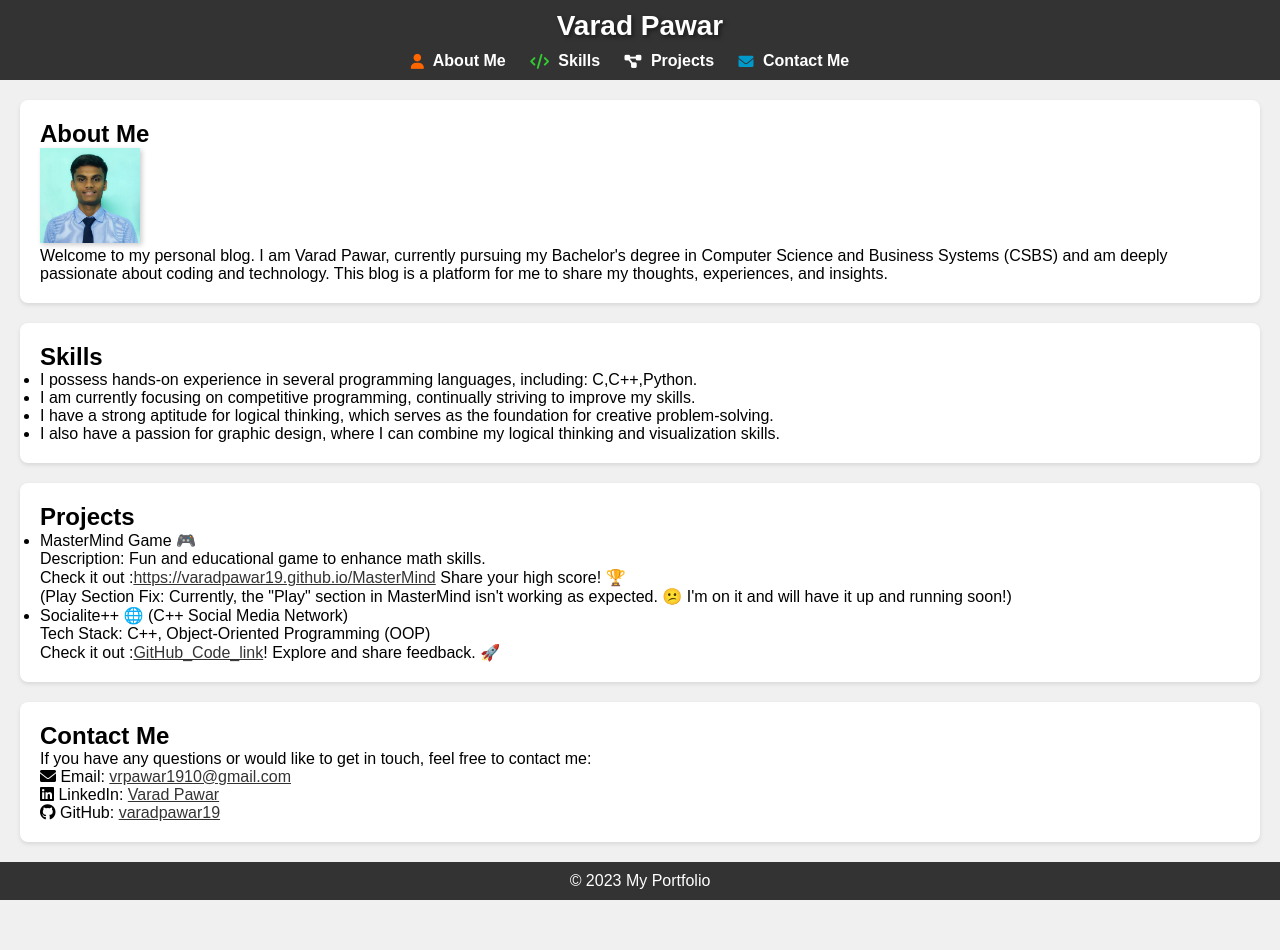
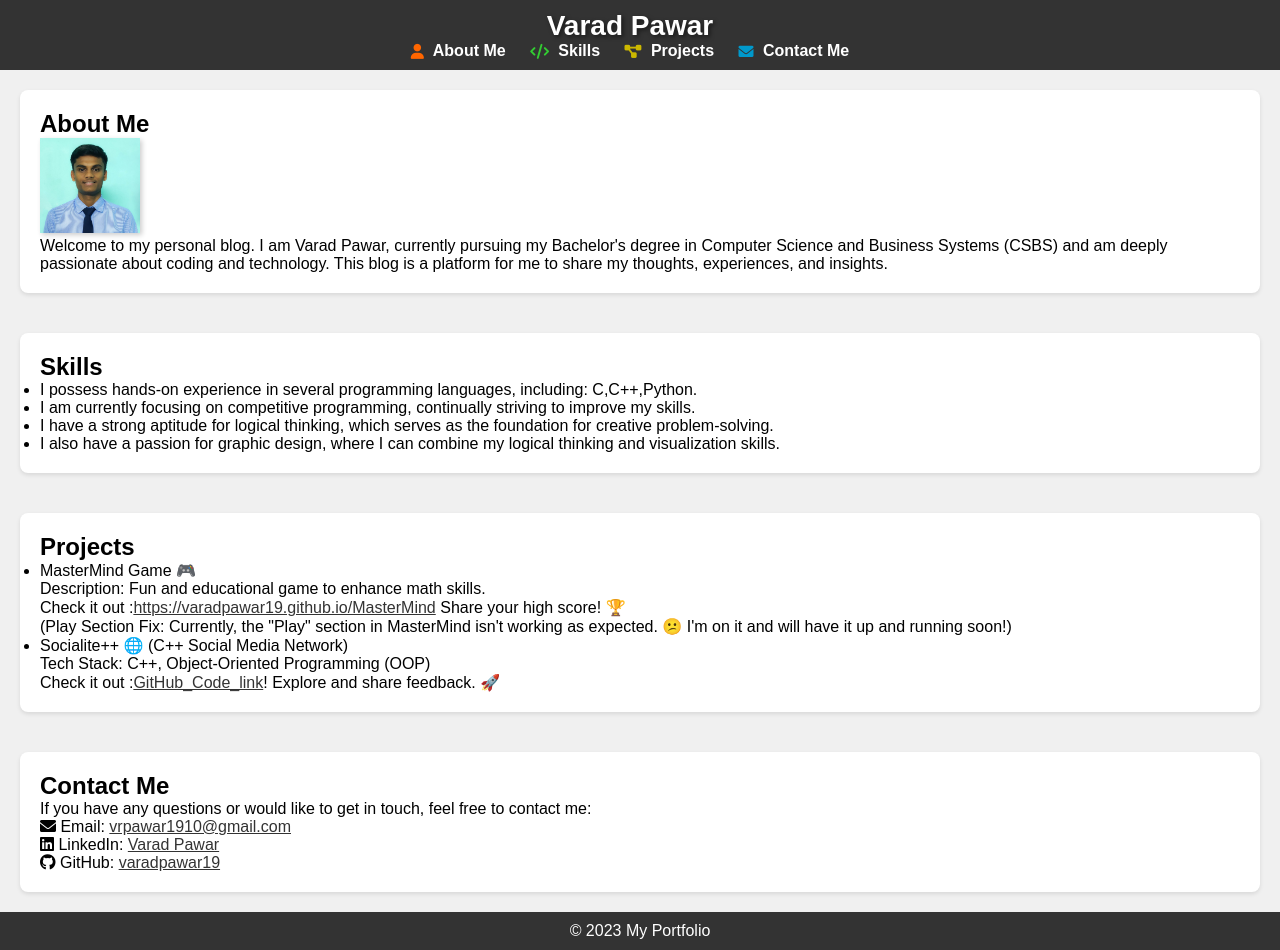
Before and after one commit to Varadpawar19/varadpawar, a plain HTML site: page index.html in a window 1280 px wide. Before the commit the page ends 900 px from the top, so only its background shows below. Drawn offline with Linux system fonts and the light colour scheme.

Commit message:
style.css

```diff
--- a/style.css
+++ b/style.css
@@ -1,10 +1,8 @@
-/* Reset some default browser styles */
 body, h1, h2, p, ul, li {
     margin: 0;
     padding: 0;
 }
 
-/* Global Styles */
 body {
     font-family: Arial, sans-serif;
     background-color: #f0f0f0;
@@ -20,7 +18,7 @@ header {
 
 header h1 {
     font-size: 28px;
-    margin-bottom: 10px;
+    margin-right: 20px;
     text-shadow: 2px 2px 4px rgba(0, 0, 0, 0.5);
     animation: fadeInUp 1s ease-in-out;
 }
@@ -56,20 +54,6 @@ section {
     animation: fadeIn 1s ease-in-out;
 }
 
-footer {
-    text-align: center;
-    background-color: #333;
-    color: #fff;
-    padding: 10px 0;
-    animation: fadeInUp 1s ease-in-out;
-}
-
-/* Specific Page Styles */
-/* Add specific styles for each page (e.g., #about, #skills, #contact) */
-
-/* Add more styles as needed */
-
-/* Keyframes for Animations */
 @keyframes fadeIn {
     from {
         opacity: 0;
@@ -89,9 +73,6 @@ footer {
         transform: translateY(0);
     }
 }
-/* ... (Previous CSS styles) */
-
-/* Navigation Menu Styles */
 nav ul {
     list-style: none;
     animation: fadeIn 1s ease-in-out; /* Add fade-in animation to the entire list */
@@ -111,13 +92,6 @@ nav ul li a {
     transition: color 0.3s ease-in-out;
 }
 
-nav ul li a:hover {
-    color: #ff6600;
-}
-
-/* ... (Rest of your CSS) */
-
-/* Keyframes for Animations */
 @keyframes fadeIn {
     from {
         opacity: 0;
@@ -128,7 +102,6 @@ nav ul li a:hover {
         transform: translateY(0);
     }
 }
-/* ... (Previous CSS styles) */
 
 /* Navigation Menu Styles */
 nav ul {
@@ -150,31 +123,29 @@ nav ul li a {
     transition: color 0.3s ease-in-out;
 }
 
-/* Styles for Font Awesome Icons */
-/* Adjust the size and color of the icons */
+
 nav ul li a i {
-    font-size: 15px; /* Adjust the size as needed */
-    margin-right: 5px; /* Add some spacing between the icon and text */
-    vertical-align: middle; /* Center the icon vertically with the text */
+    font-size: 15px;
+    margin-right: 5px;
+    vertical-align: middle;
 }
 
-/* Styles for Specific Icons */
-/* You can use class names for specific icons and customize them individually */
 nav ul li a .fas.fa-user { /* Styles for the user icon */
-    color: #ff6600; /* Change the color as needed */
+    color: #ff6600;
 }
 
 nav ul li a .fas.fa-code { /* Styles for the code icon */
-    color: #33cc33; /* Change the color as needed */
+    color: #33cc33;
 }
 
 nav ul li a .fas.fa-envelope { /* Styles for the envelope icon */
-    color: #0099cc; /* Change the color as needed */
+    color: #0099cc;
 }
 
-/* ... (Rest of your CSS) */
+nav ul li a .fas.fa-project-diagram { /* Styles for the envelope icon */
+    color: #ccb800;
+}
 
-/* Keyframes for Animations */
 @keyframes fadeIn {
     from {
         opacity: 0;
@@ -185,3 +156,32 @@ nav ul li a .fas.fa-envelope { /* Styles for the envelope icon */
         transform: translateY(0);
     }
 }
+
+html {
+    height: 100%;
+}
+
+body {
+    margin: 0;
+    padding: 0;
+    display: flex;
+    flex-direction: column;
+    min-height: 100vh;
+}
+
+.content-wrapper {
+    flex-grow: 1;
+    padding: 20px;
+    background-color: #f0f0f0;
+}
+
+footer {
+    text-align: center;
+    background-color: #333;
+    color: #fff;
+    padding: 10px 0;
+    position: bottom;
+    bottom: 0;
+    width: 100%;
+    animation: fadeInUp 1s ease-in-out;
+}
```
